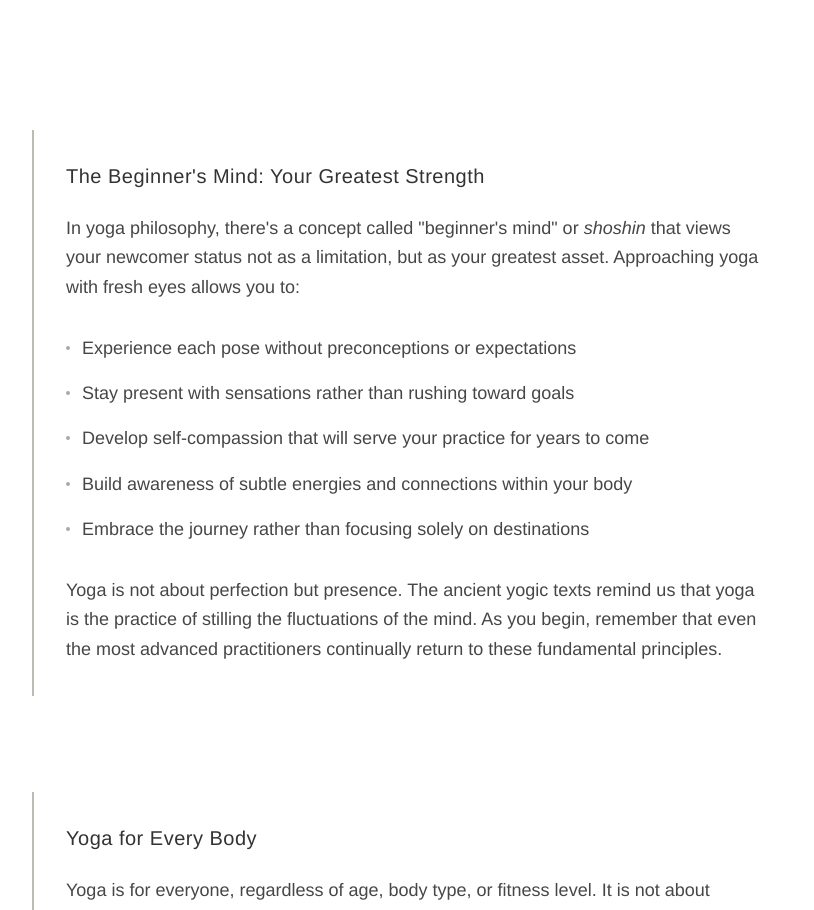
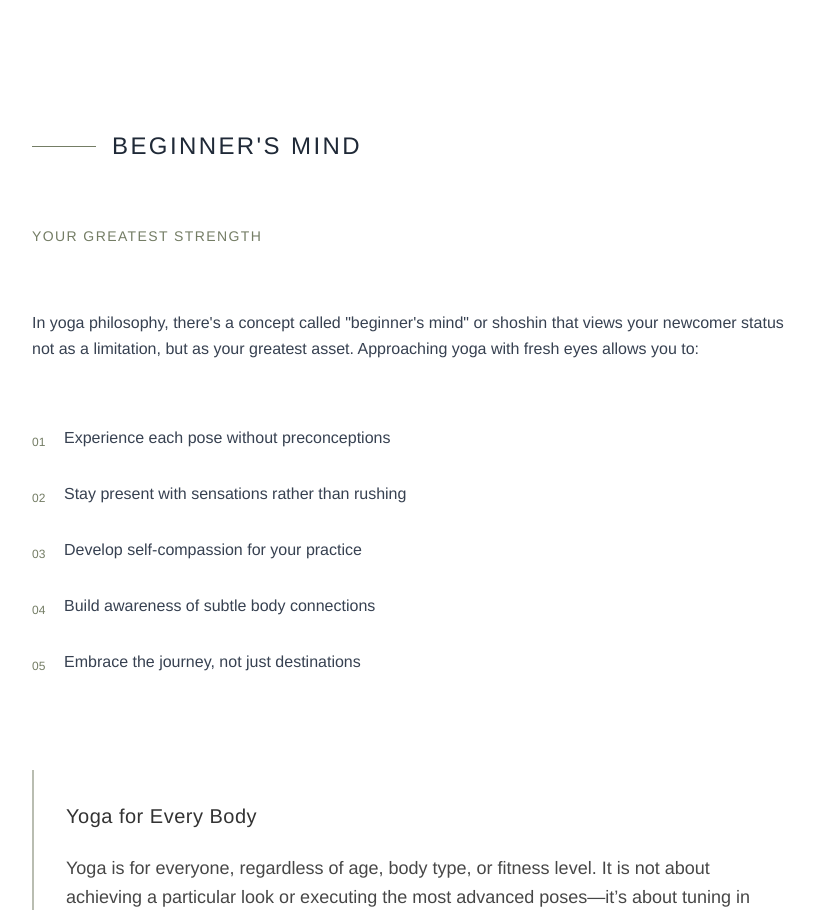
Before and after one commit to samanthacabrera/yoga-library, a React (Vite) app: page / in a window 1280 px wide. Shown: the part 2700-3610 px from the top of the page, without its empty margins (224-1038 px from the left). Built offline with nearby package versions, Linux system fonts and the light colour scheme.

Commit message:
update styling for beginner's mind section

```diff
--- a/src/components/Home.jsx
+++ b/src/components/Home.jsx
@@ -132,37 +132,33 @@ const Home = () => {
             transition={{ duration: 1.5 }}
             className="space-y-24"
           >
+          {/* Beginner's Mind */}
+          <div className="">
+            <div className="flex items-center mb-16">
+              <div className="w-16 h-px bg-moss"></div>
+              <h3 className="ml-4 text-2xl font-light tracking-widest text-gray-800">BEGINNER'S MIND</h3>
+            </div>
 
-          <div className="p-8 border-l-2 border-moss/50">
-            <h3 className="text-xl mb-6 font-light tracking-wide">The Beginner's Mind: Your Greatest Strength</h3>
-            <p className="text-lg leading-relaxed mb-8 opacity-90">
-              In yoga philosophy, there's a concept called "beginner's mind" or <span className="italic">shoshin</span> that views your newcomer status not as a limitation, but as your greatest asset. Approaching yoga with fresh eyes allows you to:
+            <p className="text-sm uppercase tracking-widest text-moss mb-16">YOUR GREATEST STRENGTH</p>
+
+            <p className="text-base leading-relaxed mb-16 text-gray-700">
+              In yoga philosophy, there's a concept called "beginner's mind" or <span className="font-normal">shoshin</span> that views your newcomer status not as a limitation, but as your greatest asset. Approaching yoga with fresh eyes allows you to:
             </p>
-            <ul className="text-lg leading-relaxed space-y-4 opacity-90">
-              <li className="flex items-start">
-                <span className="inline-block w-1 h-1 rounded-full bg-moss/70 mt-3 mr-3"></span>
-                Experience each pose without preconceptions or expectations
-              </li>
-              <li className="flex items-start">
-                <span className="inline-block w-1 h-1 rounded-full bg-moss/70 mt-3 mr-3"></span>
-                Stay present with sensations rather than rushing toward goals
-              </li>
-              <li className="flex items-start">
-                <span className="inline-block w-1 h-1 rounded-full bg-moss/70 mt-3 mr-3"></span>
-                Develop self-compassion that will serve your practice for years to come
-              </li>
-              <li className="flex items-start">
-                <span className="inline-block w-1 h-1 rounded-full bg-moss/70 mt-3 mr-3"></span>
-                Build awareness of subtle energies and connections within your body
-              </li>
-              <li className="flex items-start">
-                <span className="inline-block w-1 h-1 rounded-full bg-moss/70 mt-3 mr-3"></span>
-                Embrace the journey rather than focusing solely on destinations
-              </li>
-            </ul>
-            <p className="text-lg leading-relaxed mt-8 opacity-90">
-              Yoga is not about perfection but presence. The ancient yogic texts remind us that yoga is the practice of stilling the fluctuations of the mind. As you begin, remember that even the most advanced practitioners continually return to these fundamental principles.
-            </p>
+
+            <div className="space-y-8 mb-16">
+              {[
+                "Experience each pose without preconceptions",
+                "Stay present with sensations rather than rushing",
+                "Develop self-compassion for your practice",
+                "Build awareness of subtle body connections",
+                "Embrace the journey, not just destinations"
+              ].map((item, index) => (
+                <div key={index} className="pl-8 relative">
+                  <span className="absolute left-0 top-2 text-xs text-moss">0{index + 1}</span>
+                  <p className="text-base text-gray-700">{item}</p>
+                </div>
+              ))}
+            </div>
           </div>
 
           <div className="p-8 border-l-2 border-moss/50">
```
